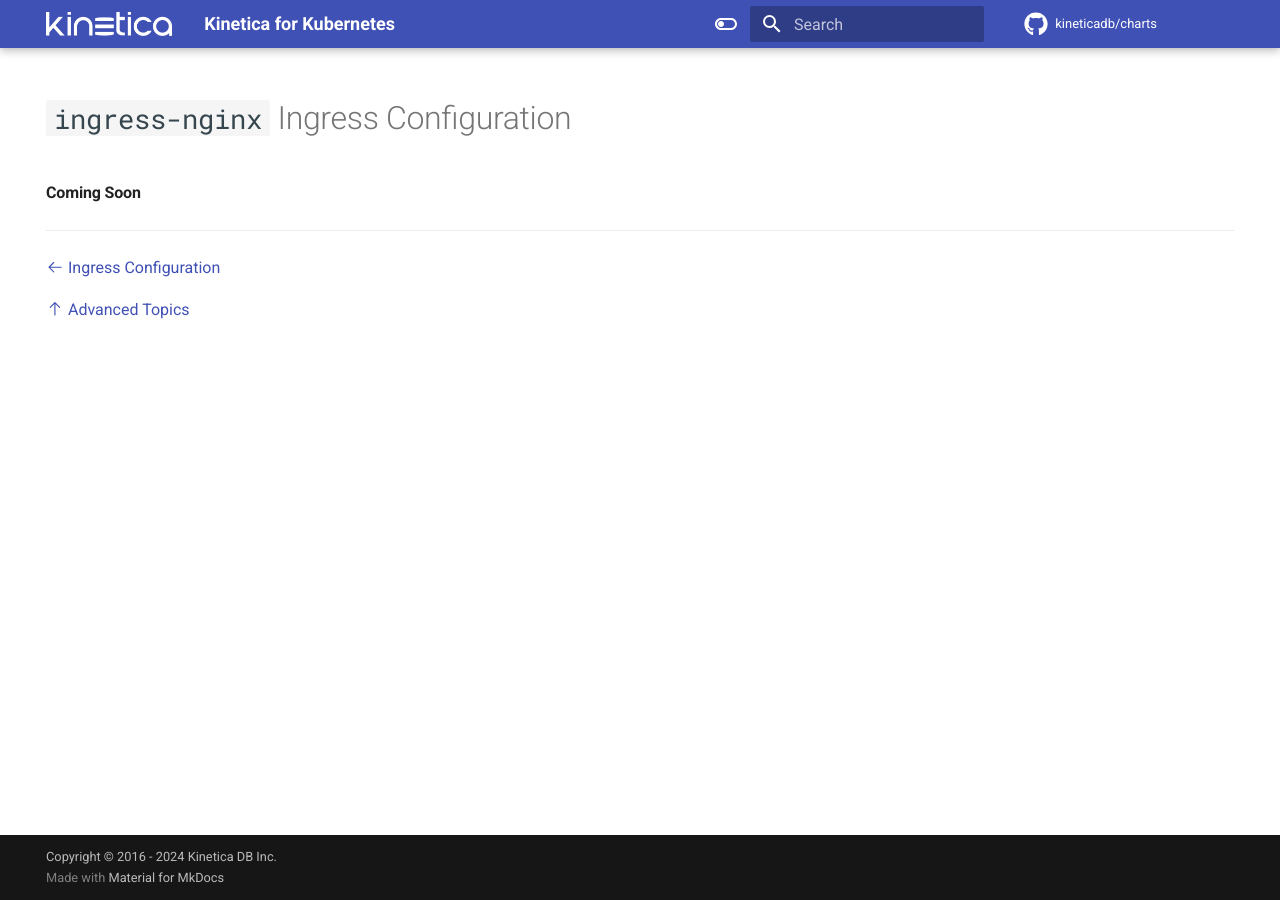
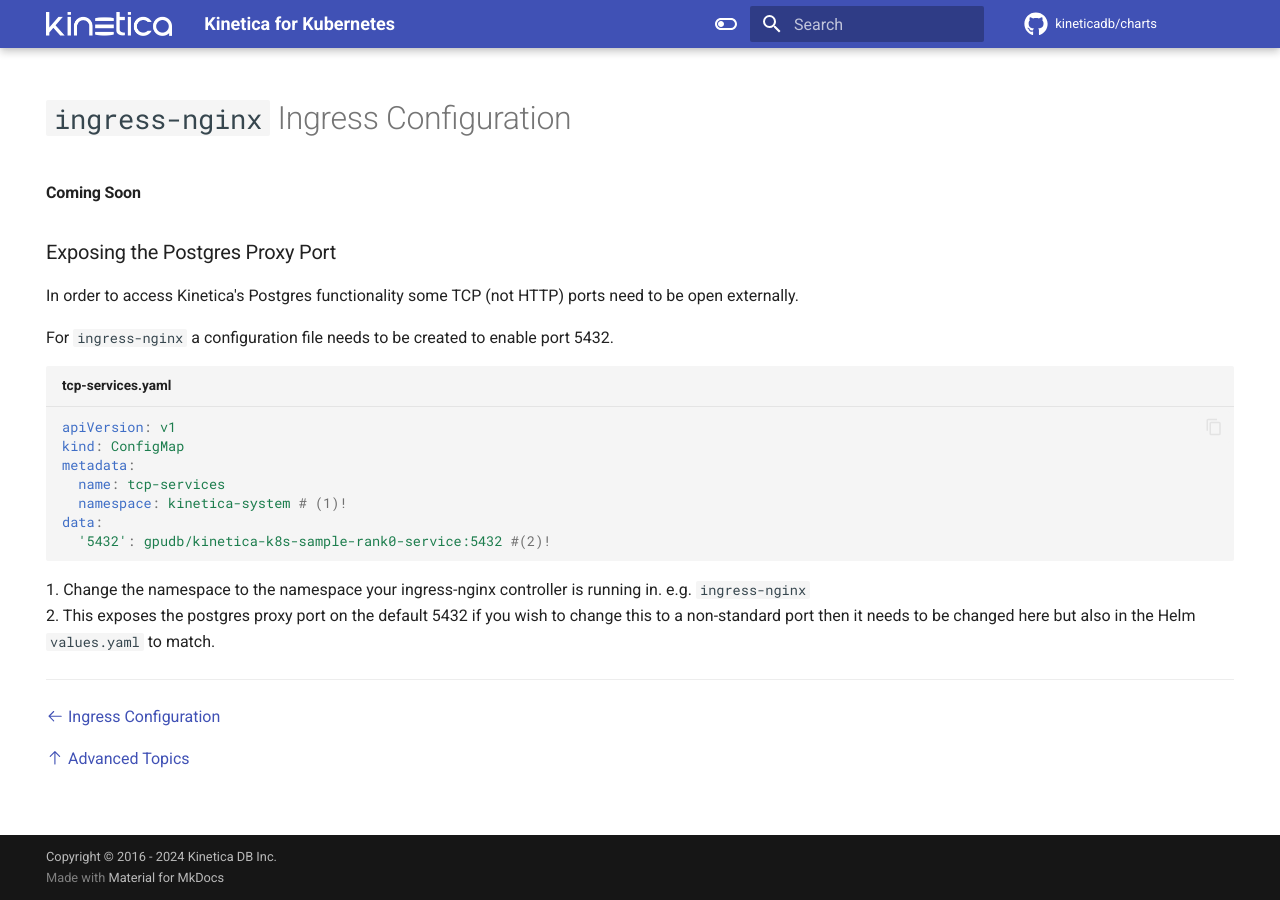
Before and after one commit to kineticadb/charts, an MkDocs documentation site: the page built from docs/Advanced/ingress_nginx_config.md, in a window 1280 px wide. Built offline with MkDocs 1.6.1 and Material for MkDocs 9.7.7, drawn with Linux system fonts in a browser that asks for light colours; comment, search, counter and statistics services are not loaded; the version menu is left out.

Commit message:
Add Postgres Proxy Port to docs.

````diff
--- a/docs/Advanced/ingress_nginx_config.md
+++ b/docs/Advanced/ingress_nginx_config.md
@@ -8,6 +8,23 @@
 
 #### Coming Soon
 
+### Exposing the Postgres Proxy Port
+
+In order to access Kinetica's Postgres functionality some TCP (not HTTP) ports need to be open externally.
+
+For `ingress-nginx` a configuration file needs to be created to enable port 5432.
+
+```  yaml title="tcp-services.yaml"
+apiVersion: v1
+kind: ConfigMap
+metadata:
+  name: tcp-services
+  namespace: kinetica-system # (1)!
+data:
+  '5432': gpudb/kinetica-k8s-sample-rank0-service:5432 #(2)!
+```
+1. Change the namespace to the namespace your ingress-nginx controller is running in. e.g. `ingress-nginx`
+2. This exposes the postgres proxy port on the default 5432 if you wish to change this to a non-standard port then it needs to be changed here but also in the Helm `values.yaml` to match.
 ---
 
 [:octicons-arrow-left-24: Ingress Configuration](ingress_configuration.md "Ingress Configuration")
````
